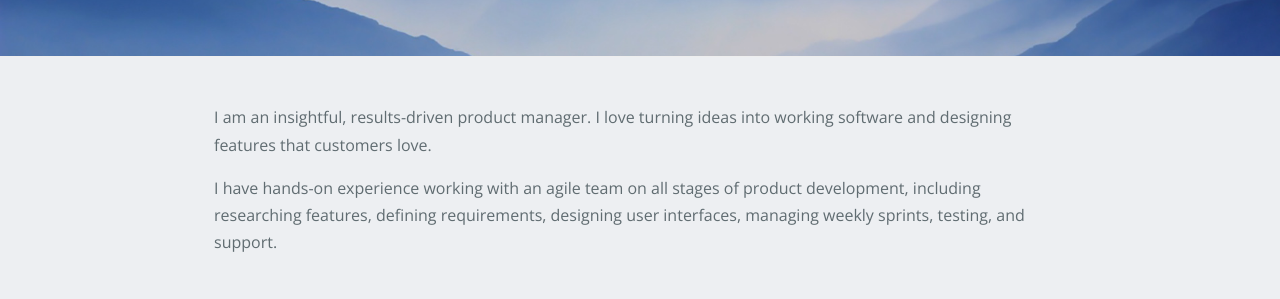
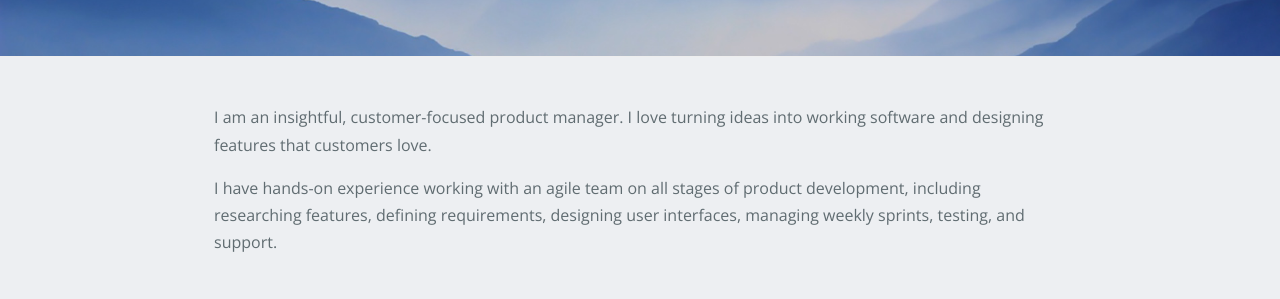
Before and after one commit to mfelt/mfelt.github.io, a Jekyll site: the page built from index.md, in a window 1280 px wide. Shown: the part 265-564 px from the top of the page. Built offline with Jekyll 4.4.1, drawn with Linux system fonts in a browser that asks for light colours; nearby versions of some CDN libraries; our own code applies the rules of GitHub Pages for plain Markdown files.

Commit message:
Update index.md

```diff
--- a/index.md
+++ b/index.md
@@ -1,7 +1,7 @@
 <br>
-I am an insightful, results-driven product manager. I love turning ideas into working software and designing features that customers love.
+I am an insightful, customer-focused product manager. I love turning ideas into working software and designing features that customers love.
 
-I have hands-on experience working with an agile team on all stages of product development, including researching features, defining  requirements, designing user interfaces, managing weekly sprints, testing, and support.
+I have hands-on experience working with an agile team on all stages of product development, including researching features, defining requirements, designing user interfaces, managing weekly sprints, testing, and support.
 
 <h2><span>Skills</span></h2>
 
```
